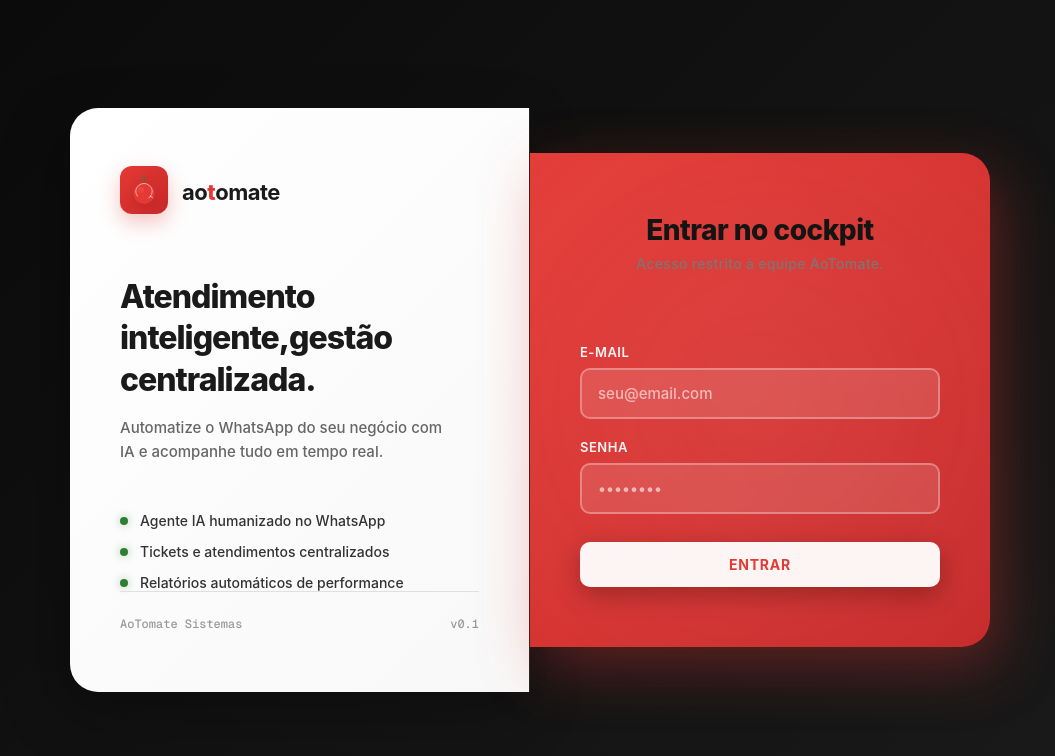
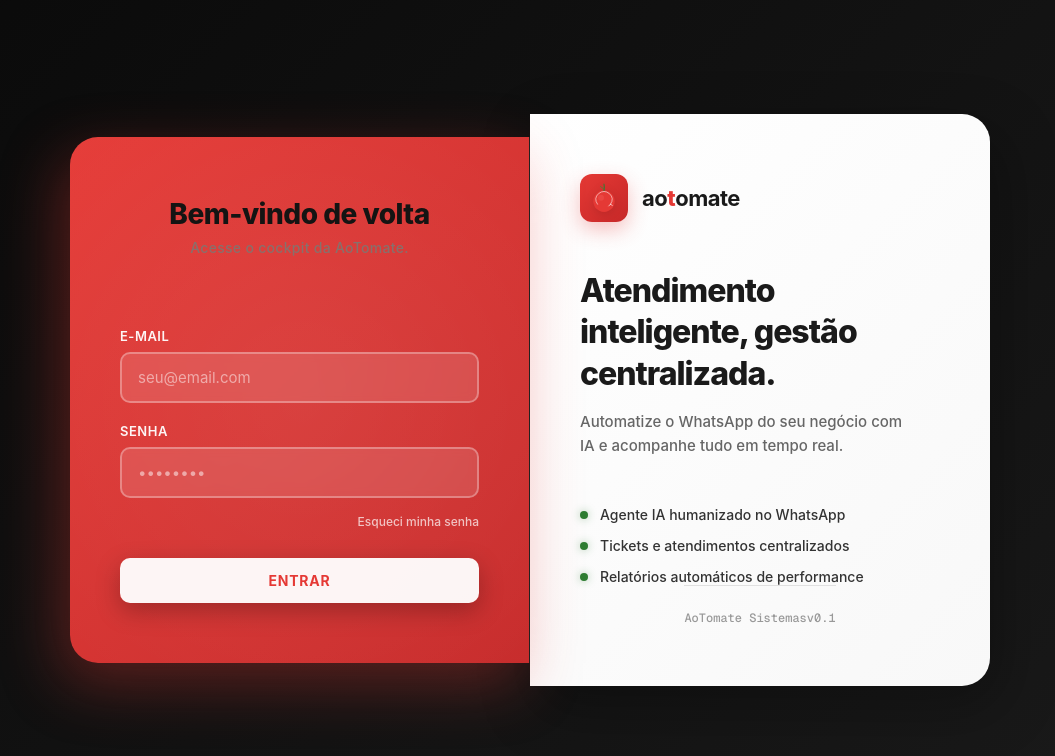
Before and after one commit to Victorfiallho/aotomate-cockpit, a React (Vite) app in the folder frontend/: page / in a window 1280 px wide. Shown: the top 756 px of the page, without its empty margins (110-1165 px from the left). Built offline with nearby package versions, Linux system fonts and the light colour scheme.

Commit message:
style: reorganizar login — form à esquerda, branding à direita, add esqueci senha

```diff
--- a/frontend/src/pages/LoginPage.tsx
+++ b/frontend/src/pages/LoginPage.tsx
@@ -20,13 +20,22 @@
   padding: 20px;
 }
 
+/* ── Painel esquerdo — FORM ── */
 .login-panel-left {
   flex: 1; max-width: 460px;
-  background: linear-gradient(135deg, #ffffff 0%, #f8f8f8 100%);
+  background: linear-gradient(135deg, #E53935 0%, #c62828 100%);
   border-radius: 28px 0 0 28px; padding: 60px 50px;
-  display: flex; flex-direction: column; justify-content: space-between;
-  box-shadow: -10px 20px 60px rgba(0,0,0,0.3);
+  display: flex; align-items: center; justify-content: center;
+  box-shadow: -10px 20px 60px rgba(229,57,53,0.35);
+  position: relative; overflow: hidden;
   animation: slideInLeft 0.8s cubic-bezier(0.34, 1.56, 0.64, 1);
+}
+
+.login-panel-left::before {
+  content: ''; position: absolute; top: -50%; left: -50%;
+  width: 200%; height: 200%;
+  background: radial-gradient(circle, rgba(255,255,255,0.08) 0%, transparent 70%);
+  pointer-events: none;
 }
 
 @keyframes slideInLeft {
@@ -34,21 +43,31 @@
   to   { opacity: 1; transform: translateX(0); }
 }
 
+/* ── Painel direito — BRANDING ── */
+.login-panel-right {
+  flex: 1; max-width: 460px;
+  background: linear-gradient(135deg, #ffffff 0%, #f8f8f8 100%);
+  border-radius: 0 28px 28px 0; padding: 60px 50px;
+  display: flex; flex-direction: column; justify-content: space-between;
+  box-shadow: 10px 20px 60px rgba(0,0,0,0.3);
+  animation: slideInRight 0.8s cubic-bezier(0.34, 1.56, 0.64, 1);
+}
+
+@keyframes slideInRight {
+  from { opacity: 0; transform: translateX(40px); }
+  to   { opacity: 1; transform: translateX(0); }
+}
+
 .login-panel-content { display: flex; flex-direction: column; gap: 48px; }
 
-.login-brand { display: flex; align-items: center; gap: 14px; margin-bottom: 12px; }
+/* ── Branding ── */
+.login-brand { display: flex; align-items: center; gap: 14px; }
 
 .login-logo {
   width: 48px; height: 48px;
   background: linear-gradient(135deg, #E53935 0%, #c62828 100%);
   border-radius: 12px; display: flex; align-items: center; justify-content: center;
   flex-shrink: 0; box-shadow: 0 8px 20px rgba(229,57,53,0.3);
-  animation: float 3s ease-in-out infinite;
-}
-
-@keyframes float {
-  0%, 100% { transform: translateY(0px); }
-  50%       { transform: translateY(-8px); }
 }
 
 .login-logo svg { width: 32px; height: 32px; filter: drop-shadow(0 2px 4px rgba(0,0,0,0.1)); }
@@ -59,16 +78,17 @@
 }
 .login-brand-name span { color: #E53935; font-weight: 800; }
 
+/* ── Hero ── */
 .login-hero { display: flex; flex-direction: column; gap: 16px; }
 .login-hero h1 { font-size: 32px; font-weight: 800; line-height: 1.3; color: #1a1a1a; letter-spacing: -1px; }
-.login-hero h1 br { display: none; }
 .login-hero p { font-size: 15px; color: #666; line-height: 1.6; font-weight: 500; }
 
+/* ── Features ── */
 .login-features { display: flex; flex-direction: column; gap: 14px; }
 .login-feature {
   display: flex; align-items: center; gap: 12px;
   font-size: 14px; color: #333; font-weight: 500;
-  animation: slideInLeft 0.8s ease-out backwards;
+  animation: slideInRight 0.8s ease-out backwards;
 }
 .login-feature:nth-child(1) { animation-delay: 0.2s; }
 .login-feature:nth-child(2) { animation-delay: 0.4s; }
@@ -77,39 +97,14 @@
 .login-feature-dot { width: 8px; height: 8px; border-radius: 50%; flex-shrink: 0; }
 .login-feature-dot.green { background: #2E7D32; box-shadow: 0 0 8px rgba(46,125,50,0.4); }
 
+/* ── Panel footer ── */
 .login-panel-footer {
   display: flex; justify-content: space-between; align-items: center;
   padding-top: 24px; border-top: 1px solid #e0e0e0;
   font-size: 12px; color: #999; font-weight: 500;
 }
 
-.login-panel-right {
-  flex: 1; max-width: 460px;
-  background: linear-gradient(135deg, #E53935 0%, #c62828 100%);
-  border-radius: 0 28px 28px 0; padding: 60px 50px;
-  display: flex; align-items: center; justify-content: center;
-  box-shadow: 10px 20px 60px rgba(229,57,53,0.35);
-  position: relative; overflow: hidden;
-  animation: slideInRight 0.8s cubic-bezier(0.34, 1.56, 0.64, 1);
-}
-
-.login-panel-right::before {
-  content: ''; position: absolute; top: -50%; right: -50%;
-  width: 200%; height: 200%;
-  background: radial-gradient(circle, rgba(255,255,255,0.1) 0%, transparent 70%);
-  animation: pulse 4s ease-in-out infinite; pointer-events: none;
-}
-
-@keyframes pulse {
-  0%, 100% { transform: scale(1); opacity: 0.5; }
-  50%       { transform: scale(1.1); opacity: 0.8; }
-}
-
-@keyframes slideInRight {
-  from { opacity: 0; transform: translateX(40px); }
-  to   { opacity: 1; transform: translateX(0); }
-}
-
+/* ── Form ── */
 .login-form-wrap { width: 100%; z-index: 1; animation: fadeInUp 0.8s ease-out 0.2s backwards; }
 
 @keyframes fadeInUp {
@@ -119,7 +114,7 @@
 
 .login-form-header { margin-bottom: 40px; text-align: center; color: white; }
 .login-form-header h2 { font-size: 28px; font-weight: 800; margin-bottom: 8px; letter-spacing: -0.5px; }
-.login-form-header p { font-size: 14px; opacity: 0.95; font-weight: 500; letter-spacing: 0.3px; }
+.login-form-header p { font-size: 14px; opacity: 0.85; font-weight: 500; letter-spacing: 0.3px; }
 
 .login-form { display: flex; flex-direction: column; gap: 20px; }
 .login-field { display: flex; flex-direction: column; gap: 8px; }
@@ -129,16 +124,25 @@
   background: rgba(255,255,255,0.12); color: white; font-size: 15px; font-weight: 500;
   transition: all 0.3s cubic-bezier(0.4,0,0.2,1); backdrop-filter: blur(4px);
 }
-.login-field input::placeholder { color: rgba(255,255,255,0.6); font-weight: 500; }
+.login-field input::placeholder { color: rgba(255,255,255,0.5); font-weight: 400; }
 .login-field input:focus {
   outline: none; border-color: rgba(255,255,255,0.8);
   background: rgba(255,255,255,0.18); box-shadow: 0 0 0 3px rgba(255,255,255,0.15);
 }
 .login-field input:hover { border-color: rgba(255,255,255,0.5); background: rgba(255,255,255,0.15); }
 
+.login-forgot {
+  text-align: right; margin-top: -8px;
+}
+.login-forgot a {
+  font-size: 12px; color: rgba(255,255,255,0.7); font-weight: 500;
+  text-decoration: none; transition: color 0.2s;
+}
+.login-forgot a:hover { color: white; }
+
 .login-error {
-  padding: 12px 14px; background: rgba(255,255,255,0.15); border: 1px solid rgba(255,255,255,0.3);
-  border-radius: 8px; color: rgba(255,255,255,0.95); font-size: 13px; font-weight: 600;
+  padding: 12px 14px; background: rgba(0,0,0,0.2); border: 1px solid rgba(255,255,255,0.2);
+  border-radius: 8px; color: white; font-size: 13px; font-weight: 600;
   text-align: center; animation: shake 0.4s cubic-bezier(0.36,0,0.66,-0.56);
 }
 @keyframes shake {
@@ -166,17 +170,17 @@
 }
 @keyframes spin { to { transform: rotate(360deg); } }
 
+/* ── Responsive ── */
 @media (max-width: 1024px) {
   .login-shell { padding: 20px 10px; }
   .login-panel-left, .login-panel-right { max-width: 100%; padding: 50px 40px; }
   .login-hero h1 { font-size: 26px; }
-  .login-hero p { font-size: 14px; }
 }
 
 @media (max-width: 768px) {
-  .login-shell { flex-direction: column; gap: 0; padding: 0; }
-  .login-panel-left { max-width: 100%; border-radius: 0; padding: 40px 30px; flex: 0; }
-  .login-panel-right { max-width: 100%; border-radius: 0; padding: 40px 30px; min-height: 60vh; }
+  .login-shell { flex-direction: column-reverse; gap: 0; padding: 0; }
+  .login-panel-left { max-width: 100%; border-radius: 0; padding: 40px 30px; min-height: 60vh; }
+  .login-panel-right { max-width: 100%; border-radius: 0; padding: 40px 30px; flex: 0; }
   .login-panel-left, .login-panel-right { box-shadow: none; }
   .login-hero h1 { font-size: 24px; }
   .login-form-header h2 { font-size: 24px; }
@@ -224,58 +228,12 @@
       <style>{css}</style>
       <div className="login-shell">
 
-        {/* ── Painel esquerdo ── */}
+        {/* ── Painel esquerdo — Form ── */}
         <div className="login-panel-left">
-          <div className="login-panel-content">
-            <div className="login-brand">
-              <div className="login-logo">
-                <svg width="36" height="36" viewBox="58 55 84 108" xmlns="http://www.w3.org/2000/svg">
-                  <g transform="translate(100, 110)">
-                    <circle cx="0" cy="10" r="36" fill="#E53935"/>
-                    <circle cx="-10" cy="-2" r="10" fill="#EF5350" opacity="0.5"/>
-                    <path d="M0 -26 Q2 -40 0 -48" fill="none" stroke="#2E7D32" strokeWidth="3.5" strokeLinecap="round"/>
-                    <path d="M0 -32 Q-8 -36 -12 -40" fill="none" stroke="#388E3C" strokeWidth="2.5" strokeLinecap="round"/>
-                    <path d="M-22 20 Q-36 0 -18 -16 Q0 -30 18 -16 Q36 0 22 20" fill="none" stroke="#fff" strokeWidth="2.2" strokeLinecap="round" opacity="0.85"/>
-                    <path d="M22 20 L16 26 M22 20 L28 24" fill="none" stroke="#fff" strokeWidth="2.2" strokeLinecap="round"/>
-                  </g>
-                </svg>
-              </div>
-              <span className="login-brand-name">Ao<span>T</span>omate</span>
-            </div>
-
-            <div className="login-hero">
-              <h1>Atendimento inteligente,<br />gestão centralizada.</h1>
-              <p>Automatize o WhatsApp do seu negócio com IA e acompanhe tudo em tempo real.</p>
-            </div>
-
-            <div className="login-features">
-              <div className="login-feature">
-                <span className="login-feature-dot green" />
-                Agente IA humanizado no WhatsApp
-              </div>
-              <div className="login-feature">
-                <span className="login-feature-dot green" />
-                Tickets e atendimentos centralizados
-              </div>
-              <div className="login-feature">
-                <span className="login-feature-dot green" />
-                Relatórios automáticos de performance
-              </div>
-            </div>
-          </div>
-
-          <div className="login-panel-footer">
-            <span>AoTomate Sistemas</span>
-            <span>v0.1</span>
-          </div>
-        </div>
-
-        {/* ── Painel direito ── */}
-        <div className="login-panel-right">
           <div className="login-form-wrap">
             <div className="login-form-header">
-              <h2>Entrar no cockpit</h2>
-              <p>Acesso restrito à equipe AoTomate.</p>
+              <h2>Bem-vindo de volta</h2>
+              <p>Acesse o cockpit da AoTomate.</p>
             </div>
 
             <form className="login-form" onSubmit={handleSubmit}>
@@ -303,6 +261,10 @@
                 />
               </div>
 
+              <div className="login-forgot">
+                <a href="#">Esqueci minha senha</a>
+              </div>
+
               {error && <div className="login-error">{error}</div>}
 
               <button type="submit" className="login-btn" disabled={loading}>
@@ -314,6 +276,52 @@
           </div>
         </div>
 
+        {/* ── Painel direito — Branding ── */}
+        <div className="login-panel-right">
+          <div className="login-panel-content">
+            <div className="login-brand">
+              <div className="login-logo">
+                <svg width="36" height="36" viewBox="58 55 84 108" xmlns="http://www.w3.org/2000/svg">
+                  <g transform="translate(100, 110)">
+                    <circle cx="0" cy="10" r="36" fill="#E53935"/>
+                    <circle cx="-10" cy="-2" r="10" fill="#EF5350" opacity="0.5"/>
+                    <path d="M0 -26 Q2 -40 0 -48" fill="none" stroke="#2E7D32" strokeWidth="3.5" strokeLinecap="round"/>
+                    <path d="M0 -32 Q-8 -36 -12 -40" fill="none" stroke="#388E3C" strokeWidth="2.5" strokeLinecap="round"/>
+                    <path d="M-22 20 Q-36 0 -18 -16 Q0 -30 18 -16 Q36 0 22 20" fill="none" stroke="#fff" strokeWidth="2.2" strokeLinecap="round" opacity="0.85"/>
+                    <path d="M22 20 L16 26 M22 20 L28 24" fill="none" stroke="#fff" strokeWidth="2.2" strokeLinecap="round"/>
+                  </g>
+                </svg>
+              </div>
+              <span className="login-brand-name">Ao<span>T</span>omate</span>
+            </div>
+
+            <div className="login-hero">
+              <h1>Atendimento inteligente, gestão centralizada.</h1>
+              <p>Automatize o WhatsApp do seu negócio com IA e acompanhe tudo em tempo real.</p>
+            </div>
+
+            <div className="login-features">
+              <div className="login-feature">
+                <span className="login-feature-dot green" />
+                Agente IA humanizado no WhatsApp
+              </div>
+              <div className="login-feature">
+                <span className="login-feature-dot green" />
+                Tickets e atendimentos centralizados
+              </div>
+              <div className="login-feature">
+                <span className="login-feature-dot green" />
+                Relatórios automáticos de performance
+              </div>
+            </div>
+          </div>
+
+          <div className="login-panel-footer">
+            <span>AoTomate Sistemas</span>
+            <span>v0.1</span>
+          </div>
+        </div>
+
       </div>
     </>
   );
```
